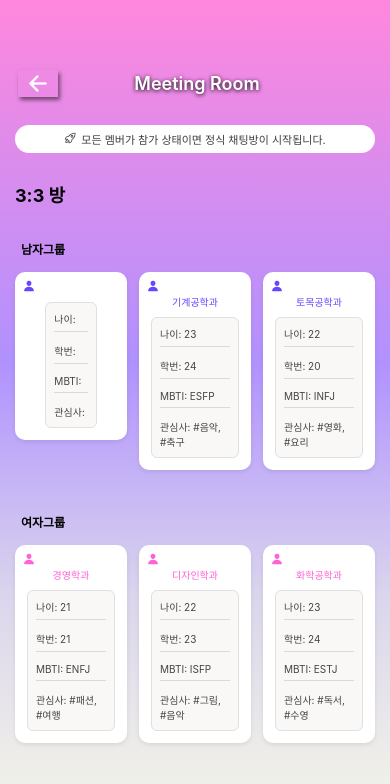
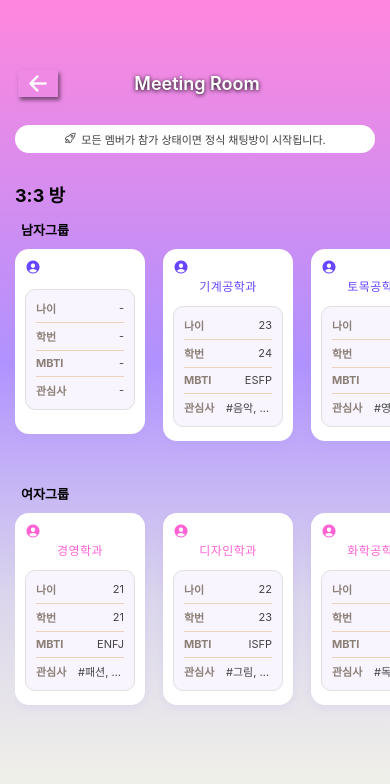
Before and after one commit to simjjjj/UNIMEET, a React Native app: screen / in a window 390 px wide. Both pictures are taken after a click on the element 195 px from the left and 568 px from the top of the page. Shown: the top 784 px of the page. Built offline with nearby package versions, Linux system fonts and the light colour scheme.

Commit message:
미팅방 수정중

```diff
--- a/Screens/Home/RoomDetail.tsx
+++ b/Screens/Home/RoomDetail.tsx
@@ -10,8 +10,8 @@ import { NativeStackNavigationProp } from '@react-navigation/native-stack';
 const ParticipantInfo: React.FC<{ p: any; color: string }> = ({ p, color }) => (
   <View style={styles.participantCard}>
     <Ionicons
-      name="person"
-      size={12}
+      name="person-circle"
+      size={16}
       color={color}
       style={styles.cardIcon}
     />
@@ -20,21 +20,28 @@ const ParticipantInfo: React.FC<{ p: any; color: string }> = ({ p, color }) => (
         {p.department || ''}
       </Text>
     </View>
-    {/* 정보 박스 */}
     <View style={styles.detailsBox}>
       <View style={styles.detailItem}>
-        <Text style={styles.detailText}>나이: {p.age || ''}</Text>
-        <View style={styles.line} />
+        <Text style={styles.detailLabel}>나이</Text>
+        <Text style={styles.detailText}>{p.age || '-'}</Text>
       </View>
+      <View style={styles.detailDivider} />
       <View style={styles.detailItem}>
-        <Text style={styles.detailText}>학번: {p.studentId || ''}</Text>
-        <View style={styles.line} />
+        <Text style={styles.detailLabel}>학번</Text>
+        <Text style={styles.detailText}>{p.studentId || '-'}</Text>
       </View>
+      <View style={styles.detailDivider} />
       <View style={styles.detailItem}>
-        <Text style={styles.detailText}>MBTI: {p.mbti || ''}</Text>
-        <View style={styles.line} />
+        <Text style={styles.detailLabel}>MBTI</Text>
+        <Text style={styles.detailText}>{p.mbti || '-'}</Text>
       </View>
-      <Text style={styles.detailText}>관심사: {p.interests?.join(', ') || ''}</Text>
+      <View style={styles.detailDivider} />
+      <View style={styles.detailItem}>
+        <Text style={styles.detailLabel}>관심사</Text>
+        <Text style={styles.detailText} numberOfLines={1} ellipsizeMode="tail">
+          {p.interests?.length ? p.interests.join(', ') : '-'}
+        </Text>
+      </View>
     </View>
   </View>
 );
@@ -91,42 +98,51 @@ const RoomDetail: React.FC = () => {
         </View>
 
         {isMixed ? (
-          <View style={styles.participantGroupBox}>
+          <ScrollView>
             {chunkArray(room.participants, 3).map((row, rowIdx) => (
-              <View key={rowIdx} style={styles.groupRow}>
+              <ScrollView
+                key={rowIdx}
+                horizontal
+                showsHorizontalScrollIndicator={false}
+                contentContainerStyle={styles.horizontalScroll}
+              >
                 {row.map(p => (
                   <View key={p.id} style={styles.participantCardWrapper}>
                     <ParticipantInfo p={p} color={getColor(p)} />
                   </View>
                 ))}
-              </View>
+              </ScrollView>
             ))}
-          </View>
+          </ScrollView>
         ) : (
           <>
             <Text style={styles.groupLabel}>남자그룹</Text>
             <View style={styles.participantGroupBox}>
-              {chunkArray(maleList, 3).map((row, rowIdx) => (
-                <View key={rowIdx} style={styles.groupRow}>
-                  {row.map(p => (
+              <ScrollView
+                horizontal
+                showsHorizontalScrollIndicator={false}
+                contentContainerStyle={styles.horizontalScroll}
+              >
+                {maleList.map(p => (
                   <View key={p.id} style={styles.participantCardWrapper}>
                     <ParticipantInfo p={p} color={getColor(p)} />
                   </View>
                 ))}
-                </View>
-              ))}
+              </ScrollView>
             </View>
             <Text style={styles.groupLabel}>여자그룹</Text>
             <View style={styles.participantGroupBox}>
-              {chunkArray(femaleList, 3).map((row, rowIdx) => (
-                <View key={rowIdx} style={styles.groupRow}>
-                  {row.map(p => (
+              <ScrollView
+                horizontal
+                showsHorizontalScrollIndicator={false}
+                contentContainerStyle={styles.horizontalScroll}
+              >
+                {femaleList.map(p => (
                   <View key={p.id} style={styles.participantCardWrapper}>
                     <ParticipantInfo p={p} color={getColor(p)} />
                   </View>
                 ))}
-                </View>
-              ))}
+              </ScrollView>
             </View>
           </>
         )}
@@ -166,25 +182,97 @@ const styles = StyleSheet.create({
     marginTop: 18,
   },
   groupLabel: {
-    fontSize: 12,
+    fontSize: 13,
     fontWeight: 'bold',
-    marginTop: 15,
-    marginBottom: 15,
+    marginTop: -5,
+    marginBottom: 10,
     marginLeft: 6,
   },
   participantGroupBox: {
-    marginBottom: 16,
+    marginBottom: 24,
     alignItems: 'flex-start',
     flex: 1,
   },
-  groupRow: {
+  horizontalScroll: {
     flexDirection: 'row',
-    flexWrap: 'nowrap',
+    alignItems: 'flex-start',
+    paddingBottom: 4,
+  },
+  participantCardWrapper: {
+    marginRight: 18,
+    marginBottom: 20,
+  },
+  participantCard: {
+    width: 130,
+    minHeight: 185,
+    backgroundColor: '#fff',
+    borderRadius: 14,
+    paddingTop: 16,
+    paddingBottom: 14,
+    paddingHorizontal: 10,
+    elevation: 4,
+    shadowColor: '#B092FF',
+    shadowOpacity: 0.14,
+    shadowRadius: 8,
+    shadowOffset: { width: 0, height: 3 },
+    alignItems: 'center',
+    justifyContent: 'flex-start',
+    position: 'relative',
+  },
+  cardIcon: {
+    position: 'absolute',
+    top: 10,
+    left: 10,
+    zIndex: 2,
+    backgroundColor: '#fff',
+    borderRadius: 12,
+    elevation: 2,
+  },
+  departmentBox: {
+    width: '100%',
+    alignItems: 'center',
+    justifyContent: 'center',
+    marginTop: 12,
     marginBottom: 12,
   },
-  participantCardWrapper: {
-    marginRight: 12,
-    marginBottom: 0,
+  participantDepartment: {
+    fontSize: 12,
+    fontWeight: '500',
+    textAlign: 'center',
+    width: '100%',
+    letterSpacing: 0.5,
+  },
+  detailsBox: {
+    borderWidth: 1,
+    borderColor: '#E0E0E0',
+    borderRadius: 10,
+    padding: 10,
+    backgroundColor: '#F8F5FF',
+    width: '100%',
+  },
+  detailItem: {
+    flexDirection: 'row',
+    alignItems: 'center',
+    justifyContent: 'space-between',
+    marginBottom: 1,
+  },
+  detailLabel: {
+    fontSize: 11,
+    color: '#8B7E74',
+    fontWeight: 'bold',
+    width: 42,
+  },
+  detailText: {
+    fontSize: 11,
+    color: '#444',
+    flex: 1,
+    textAlign: 'right',
+  },
+  detailDivider: {
+    height: 1,
+    backgroundColor: '#E5C7A0',
+    marginVertical: 5,
+    opacity: 0.7,
   },
   sideButton: {
     width: 40,
@@ -216,54 +304,6 @@ const styles = StyleSheet.create({
     marginBottom: 2,
     color: '#3D3D3D'
   },
-  participantCard: {
-    width: 112,
-    backgroundColor: '#fff',
-    borderRadius: 10,
-    padding: 12,
-    elevation: 2,
-    shadowColor: '#000',
-    shadowOpacity: 0.08,
-    shadowRadius: 4,
-    shadowOffset: { width: 0, height: 2 },
-    position: 'relative',
-    alignItems: 'center',
-    justifyContent: 'flex-start',
-  },
-  cardIcon: {
-    position: 'absolute',
-    top: 8,
-    left: 8,
-    zIndex: 2,
-  },
-  departmentBox: {
-    marginTop: 10,
-  },
-  participantDepartment: {
-    fontSize: 10,
-    fontWeight: '500',
-    textAlign: 'center',
-  },
-  detailsBox: {
-    borderWidth: 1,
-    borderColor: '#E0E0E0',
-    borderRadius: 6,
-    padding: 8,
-    marginTop: 8,
-    backgroundColor: '#FAF8F6'
-  },
-  detailItem: {
-    marginBottom: 6,
-  },
-  detailText: {
-    fontSize: 10,
-    color: '#444',
-  },
-  line: {
-    height: 1,
-    backgroundColor: '#D9D9D9',
-    marginVertical: 5,
-  },
 });
 
 export default RoomDetail;
```
Lines whose indentation alone changed are shown as unchanged.
